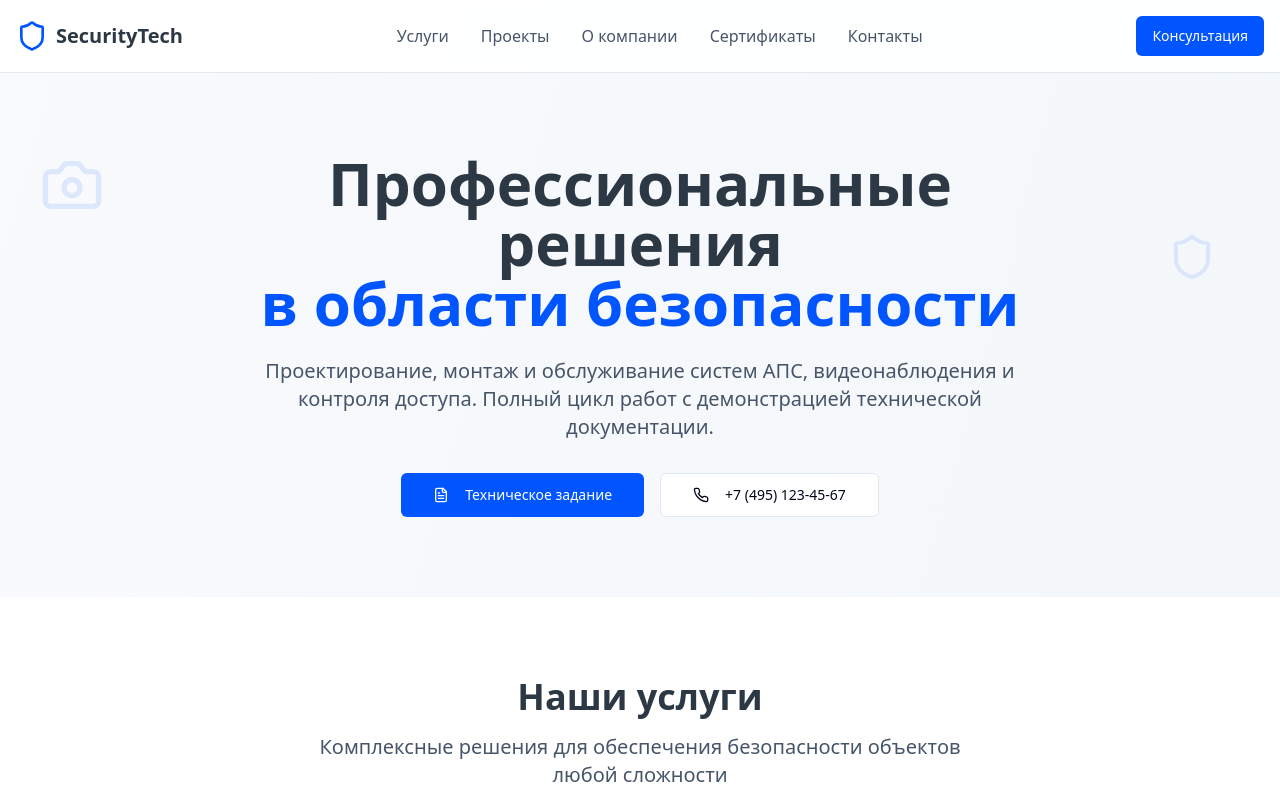
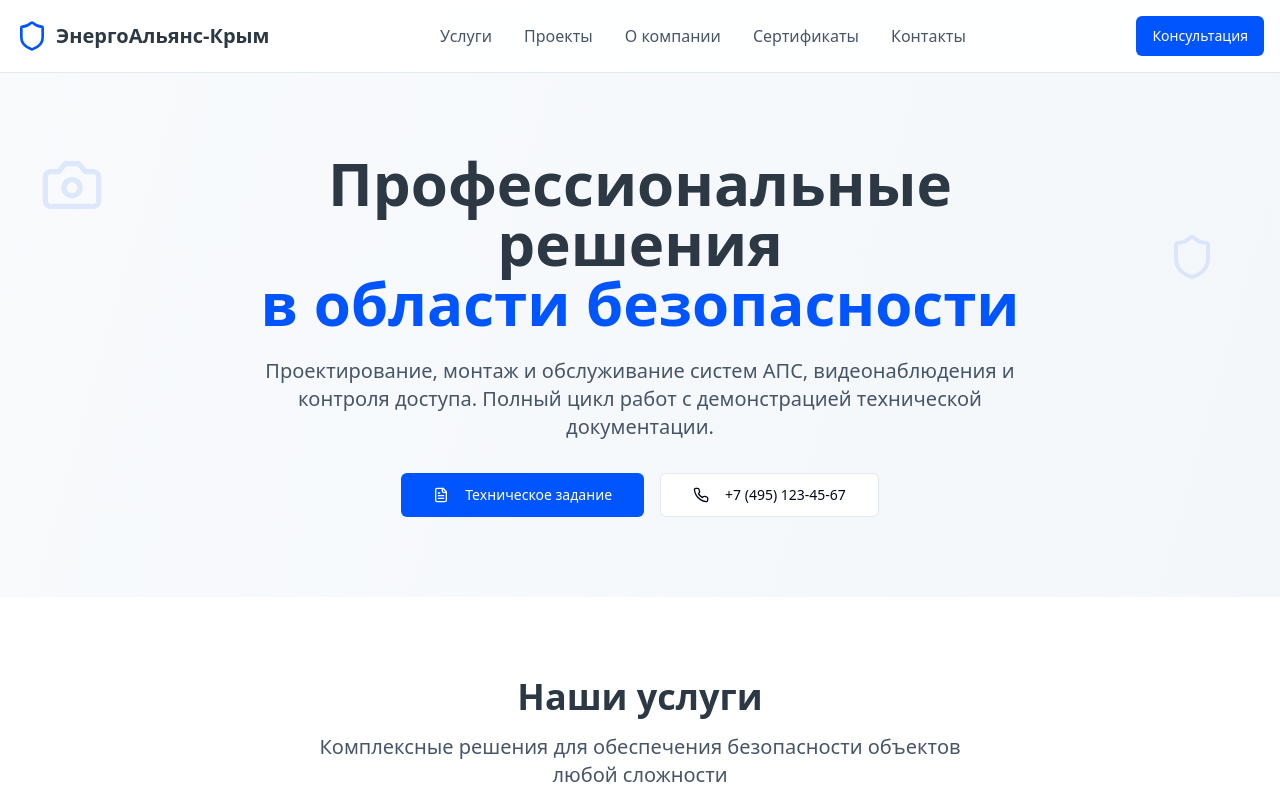
Before and after one commit to pr-poehali-dev/business-security-site, a React (Vite) app: page / in a window 1280 px wide. Shown: the top 800 px of the page. Built offline with nearby package versions, Linux system fonts and the light colour scheme.

Commit message:
Обновление 1 компонентов

```diff
--- a/src/pages/Index.tsx
+++ b/src/pages/Index.tsx
@@ -92,7 +92,8 @@ const Index = () => {
           <div className="flex items-center justify-between">
             <div className="flex items-center space-x-2">
               <Icon name="Shield" className="h-8 w-8 text-primary" />
-              <span className="text-xl font-bold text-secondary">SecurityTech</span>
+              <span className="text-xl font-bold text-secondary">ЭнергоАльянс-Крым
+</span>
             </div>
             <nav className="hidden md:flex space-x-8">
               <a href="#services" className="text-slate-600 hover:text-primary transition-colors">Услуги</a>
```
